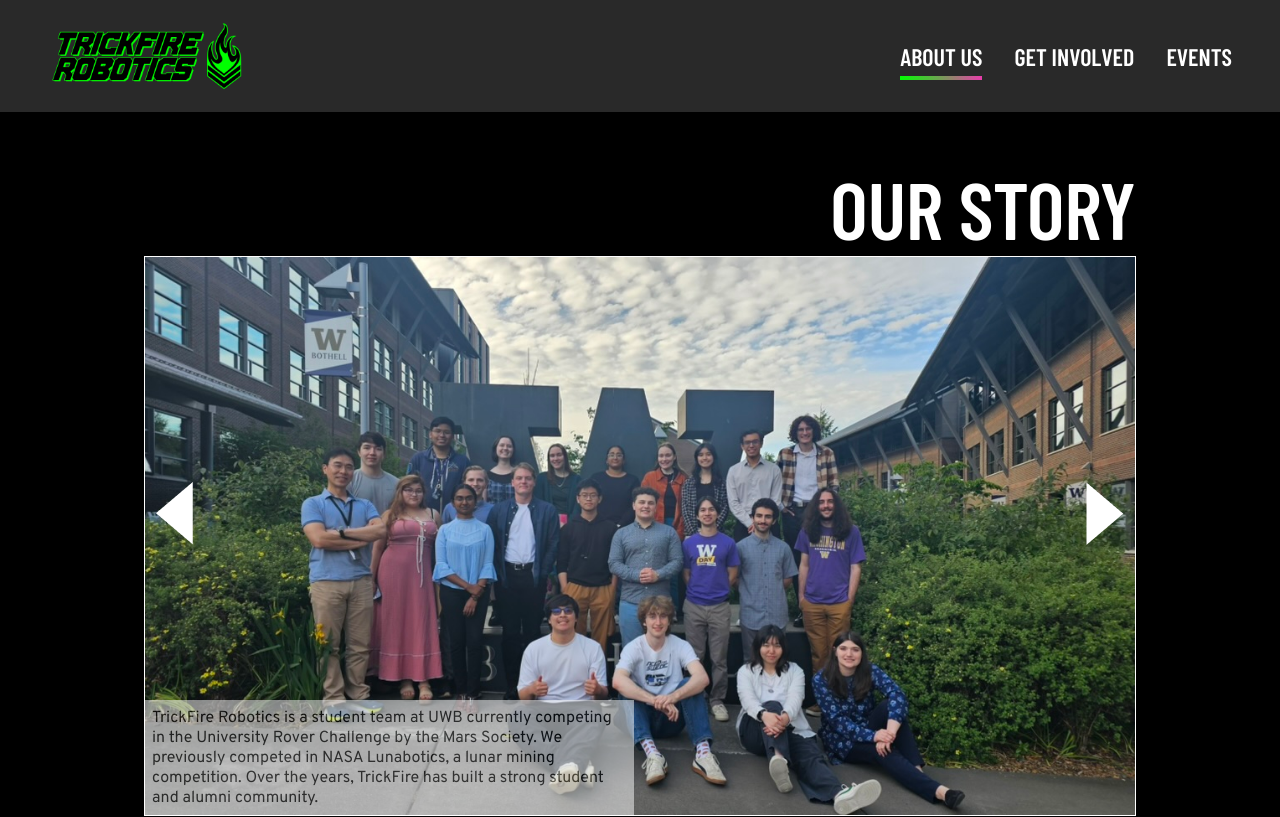
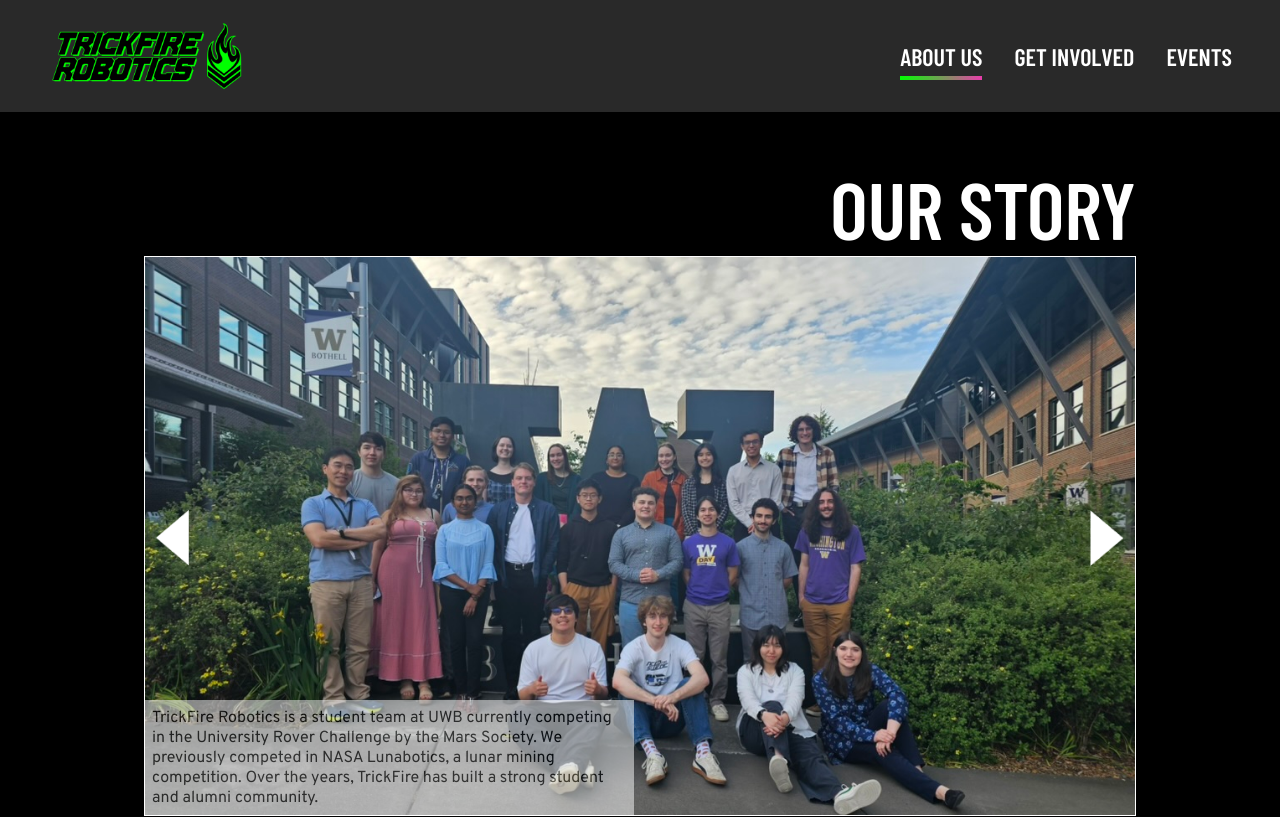
Before and after one commit to TrickfireRobotics/TrickFire-Website, a React (Create React App) app: page /about-us in a window 1280 px wide. Shown: the top 817 px of the page. Built offline with nearby package versions, Linux system fonts and the light colour scheme.

Commit message:
Fixed left/right arrow vertical centering for all screen sizes.

```diff
--- a/src/components/ImageCarousel/ImageCarousel.scss
+++ b/src/components/ImageCarousel/ImageCarousel.scss
@@ -35,8 +35,9 @@
             user-select: none;
             position: absolute;
             border: none;
-            top: 40%;
+            top: 45%;
             width: auto;
+            height: 10%;
             margin: 0rem 0.75rem;
         }
 
```
